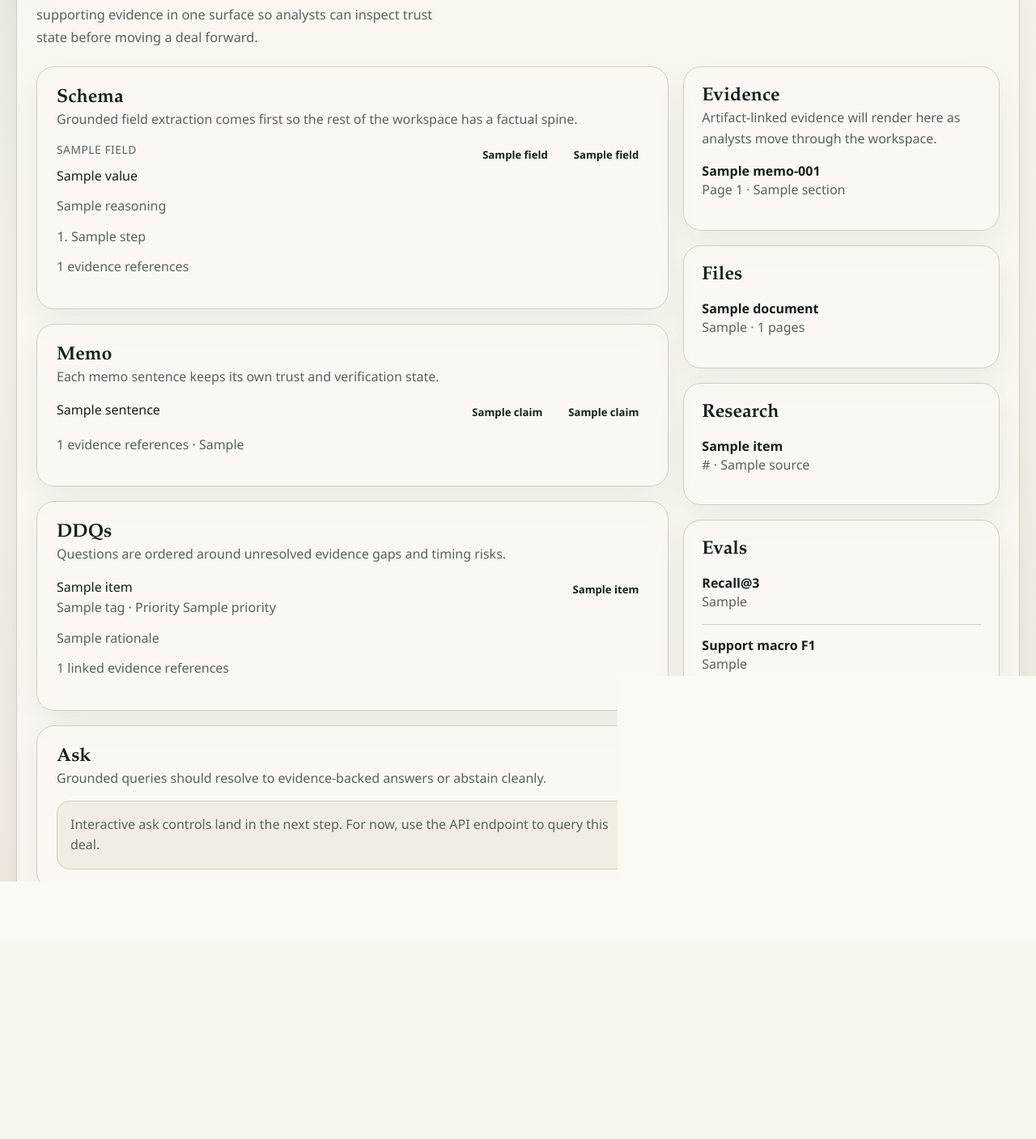
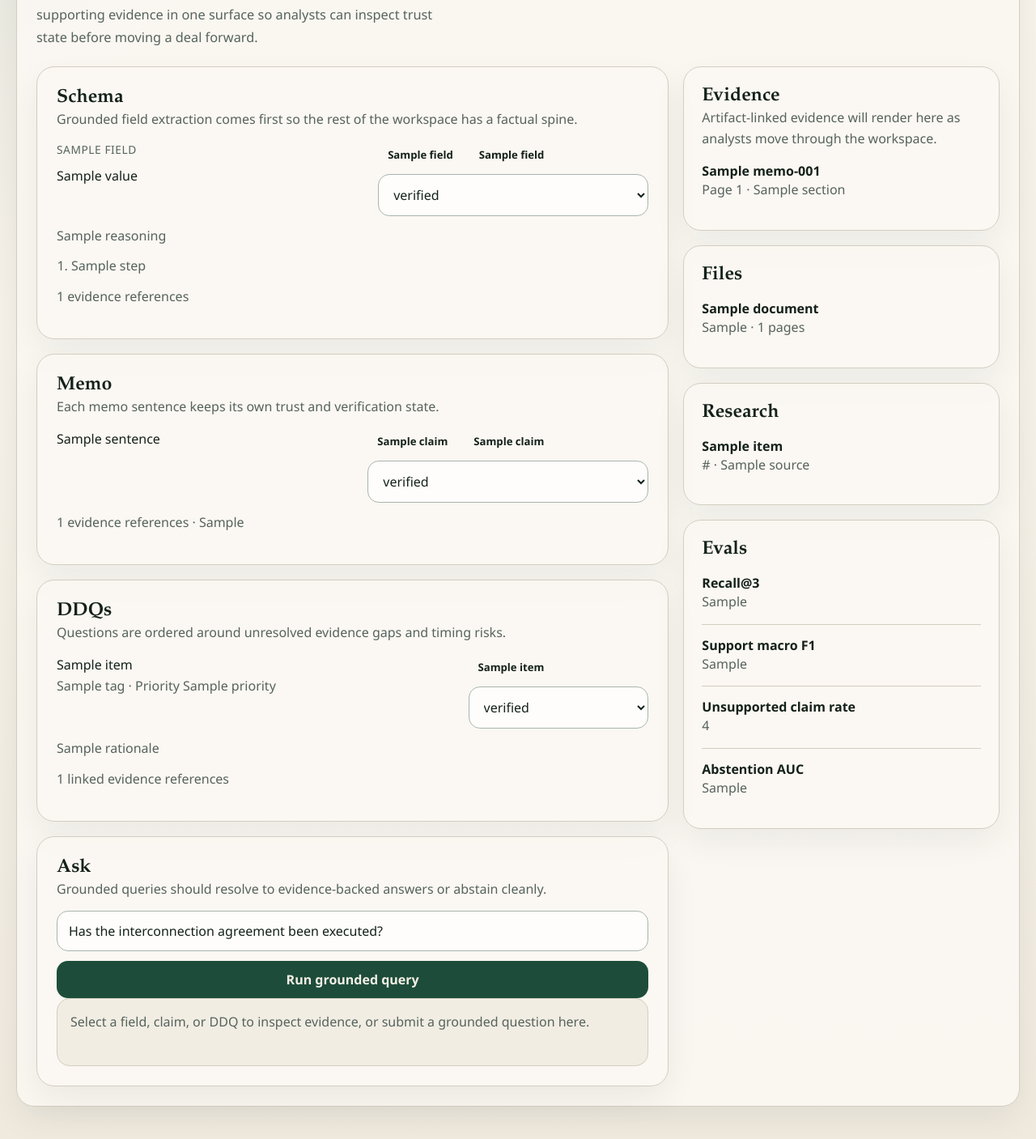
Before and after one commit to AryanPhilip/project-aegis, a Python web app: template app/templates/deal.html in a window 1280 px wide. Shown: the part 182-1589 px from the top of the page at 81% size. Before the commit the page ends 1271 px from the top, so only its background shows below. Run offline with Jinja, Linux system fonts and the light colour scheme; the template is opened without the code that fills it: most values are stand-ins (such as "Sample title", 1, 10 or a date in 2020).

Commit message:
feat: add frontend interactions for ask and review

```diff
--- /dev/null
+++ b/app/static/app.js
@@ -0,0 +1,117 @@
+function renderEvidence(panel, evidenceItems) {
+  if (!panel) {
+    return;
+  }
+
+  if (!evidenceItems || evidenceItems.length === 0) {
+    panel.innerHTML = '<p class="muted">No linked evidence for this artifact.</p>';
+    return;
+  }
+
+  panel.innerHTML = evidenceItems
+    .map((item) => `
+      <li class="evidence-item">
+        <strong>${item.doc_title}</strong><br />
+        <span class="muted">Page ${item.page} · ${item.section}</span>
+        <p class="artifact-reasoning">${item.text}</p>
+      </li>
+    `)
+    .join("");
+}
+
+function installArtifactSelection() {
+  const panel = document.querySelector("[data-evidence-panel]");
+  const dataNode = document.querySelector("#artifact-evidence-data");
+  if (!panel || !dataNode) {
+    return;
+  }
+
+  const evidenceMap = JSON.parse(dataNode.textContent || "{}");
+  document.querySelectorAll("[data-artifact-id]").forEach((artifactNode) => {
+    artifactNode.addEventListener("click", () => {
+      renderEvidence(panel, evidenceMap[artifactNode.dataset.artifactId] || []);
+    });
+  });
+}
+
+async function postReviewChange(control) {
+  const response = await fetch(`/deal/${control.dataset.dealId}/review`, {
+    method: "POST",
+    headers: { "Content-Type": "application/json" },
+    body: JSON.stringify({
+      artifact_type: control.dataset.artifactType,
+      artifact_id: control.dataset.artifactId,
+      verification_label: control.value,
+    }),
+  });
+
+  if (!response.ok) {
+    throw new Error("Review update failed");
+  }
+}
+
+function installReviewControls() {
+  document.querySelectorAll("[data-review-control]").forEach((control) => {
+    control.addEventListener("change", async () => {
+      const previousValue = control.dataset.previousValue || control.value;
+      try {
+        await postReviewChange(control);
+        control.dataset.previousValue = control.value;
+      } catch (error) {
+        control.value = previousValue;
+        window.alert("Could not save reviewer state.");
+      }
+    });
+    control.dataset.previousValue = control.value;
+  });
+}
+
+function renderAskResult(target, payload) {
+  if (!target) {
+    return;
+  }
+  target.dataset.state = payload.abstain ? "abstain" : "answer";
+  target.innerHTML = `
+    <p class="artifact-value">${payload.answer_text}</p>
+    <p class="muted">${payload.verification_label} · ${payload.support_label} · confidence ${payload.confidence}</p>
+  `;
+}
+
+function installAskForm() {
+  const form = document.querySelector("[data-ask-form]");
+  if (!form) {
+    return;
+  }
+  const target = document.querySelector("[data-ask-result]");
+  form.addEventListener("submit", async (event) => {
+    event.preventDefault();
+    const button = form.querySelector("button");
+    const input = form.querySelector("input[name='question']");
+    if (!input || !button) {
+      return;
+    }
+    button.disabled = true;
+    try {
+      const response = await fetch(form.action, {
+        method: "POST",
+        headers: { "Content-Type": "application/json" },
+        body: JSON.stringify({ question: input.value }),
+      });
+      const payload = await response.json();
+      renderAskResult(target, payload);
+    } catch (error) {
+      if (target) {
+        target.dataset.state = "abstain";
+        target.innerHTML = '<p class="artifact-value">The grounded ask request failed.</p><p class="muted">Retry after the page reloads.</p>';
+      }
+    } finally {
+      button.disabled = false;
+    }
+  });
+}
+
+document.addEventListener("DOMContentLoaded", () => {
+  installArtifactSelection();
+  installReviewControls();
+  installAskForm();
+});
--- a/app/templates/deal.html
+++ b/app/templates/deal.html
@@ -44,15 +44,28 @@
           {% for section in workspace.schema_sections %}
             <div class="inline-grid">
               {% for field in section.fields %}
-                <article class="artifact-item">
+                <article class="artifact-item" data-artifact-id="{{ field.field_id }}">
                   <div class="artifact-topline">
                     <div>
                       <p class="metric-label">{{ field.label }}</p>
-                      <p class="artifact-value">{{ field.value }}</p>
+                      <button class="artifact-button" type="button">
+                        <span class="artifact-value">{{ field.value }}</span>
+                      </button>
                     </div>
                     <div class="artifact-meta">
                       <span class="pill pill--{{ field.verification_label }}">{{ field.verification_label }}</span>
                       <span class="pill pill--{{ field.support_label }}">{{ field.support_label }}</span>
+                      <select
+                        class="review-select"
+                        data-review-control
+                        data-deal-id="{{ workspace.deal_id }}"
+                        data-artifact-type="field"
+                        data-artifact-id="{{ field.field_id }}"
+                      >
+                        <option value="verified" {% if field.verification_label == "verified" %}selected{% endif %}>verified</option>
+                        <option value="unsure" {% if field.verification_label == "unsure" %}selected{% endif %}>unsure</option>
+                        <option value="missing" {% if field.verification_label == "missing" %}selected{% endif %}>missing</option>
+                      </select>
                     </div>
                   </div>
                   <p class="artifact-reasoning">{{ field.reasoning }}</p>
@@ -79,12 +92,25 @@
           </div>
           <div class="inline-grid">
             {% for claim in workspace.memo_claims %}
-              <article class="artifact-item">
+              <article class="artifact-item" data-artifact-id="{{ claim.claim_id }}">
                 <div class="artifact-topline">
-                  <p class="artifact-sentence">{{ claim.sentence }}</p>
+                  <button class="artifact-button" type="button">
+                    <span class="artifact-sentence">{{ claim.sentence }}</span>
+                  </button>
                   <div class="artifact-meta">
                     <span class="pill pill--{{ claim.verification_label }}">{{ claim.verification_label }}</span>
                     <span class="pill pill--{{ claim.support_label }}">{{ claim.support_label }}</span>
+                    <select
+                      class="review-select"
+                      data-review-control
+                      data-deal-id="{{ workspace.deal_id }}"
+                      data-artifact-type="memo"
+                      data-artifact-id="{{ claim.claim_id }}"
+                    >
+                      <option value="verified" {% if claim.verification_label == "verified" %}selected{% endif %}>verified</option>
+                      <option value="unsure" {% if claim.verification_label == "unsure" %}selected{% endif %}>unsure</option>
+                      <option value="missing" {% if claim.verification_label == "missing" %}selected{% endif %}>missing</option>
+                    </select>
                   </div>
                 </div>
                 <p class="muted">{{ claim.evidence_count }} evidence references · {{ claim.claim_type }}</p>
@@ -102,14 +128,27 @@
           </div>
           <div class="inline-grid">
             {% for item in workspace.ddqs %}
-              <article class="artifact-item">
+              <article class="artifact-item" data-artifact-id="{{ item.ddq_id }}">
                 <div class="artifact-topline">
                   <div>
-                    <p class="artifact-question">{{ item.question }}</p>
+                    <button class="artifact-button" type="button">
+                      <span class="artifact-question">{{ item.question }}</span>
+                    </button>
                     <p class="muted">{{ item.tag }} · Priority {{ item.priority }}</p>
                   </div>
                   <div class="artifact-meta">
                     <span class="pill pill--{{ item.verification_label }}">{{ item.verification_label }}</span>
+                    <select
+                      class="review-select"
+                      data-review-control
+                      data-deal-id="{{ workspace.deal_id }}"
+                      data-artifact-type="ddq"
+                      data-artifact-id="{{ item.ddq_id }}"
+                    >
+                      <option value="verified" {% if item.verification_label == "verified" %}selected{% endif %}>verified</option>
+                      <option value="unsure" {% if item.verification_label == "unsure" %}selected{% endif %}>unsure</option>
+                      <option value="missing" {% if item.verification_label == "missing" %}selected{% endif %}>missing</option>
+                    </select>
                   </div>
                 </div>
                 <p class="artifact-reasoning">{{ item.rationale }}</p>
@@ -126,8 +165,18 @@
               <p class="section-note">Grounded queries should resolve to evidence-backed answers or abstain cleanly.</p>
             </div>
           </div>
-          <div class="ask-result">
-            <p class="muted">Interactive ask controls land in the next step. For now, use the API endpoint to query this deal.</p>
+          <form class="ask-form" action="/deal/{{ workspace.deal_id }}/ask" method="post" data-ask-form>
+            <input
+              class="ask-input"
+              type="text"
+              name="question"
+              value="Has the interconnection agreement been executed?"
+              aria-label="Grounded diligence question"
+            />
+            <button class="button" type="submit">Run grounded query</button>
+          </form>
+          <div class="ask-result" data-ask-result data-state="idle">
+            <p class="muted">Select a field, claim, or DDQ to inspect evidence, or submit a grounded question here.</p>
           </div>
         </section>
       </main>
@@ -136,7 +185,7 @@
         <section class="rail-panel">
           <h2 class="rail-title">Evidence</h2>
           <p class="rail-copy">Artifact-linked evidence will render here as analysts move through the workspace.</p>
-          <ul class="evidence-list">
+          <ul class="evidence-list" data-evidence-panel>
             {% for evidence in workspace.artifact_evidence.get("memo-001", []) %}
               <li class="evidence-item">
                 <strong>{{ evidence.doc_title }}</strong><br />
@@ -199,3 +248,8 @@
     </div>
   </section>
 {% endblock %}
+
+{% block scripts %}
+  <script id="artifact-evidence-data" type="application/json">{{ workspace.artifact_evidence | tojson }}</script>
+  <script src="/static/app.js" defer></script>
+{% endblock %}
```
Also changed, not shown: app/tests/test_api.py (+14 -0 lines), app/viewmodels.py (+15 -1 lines).
